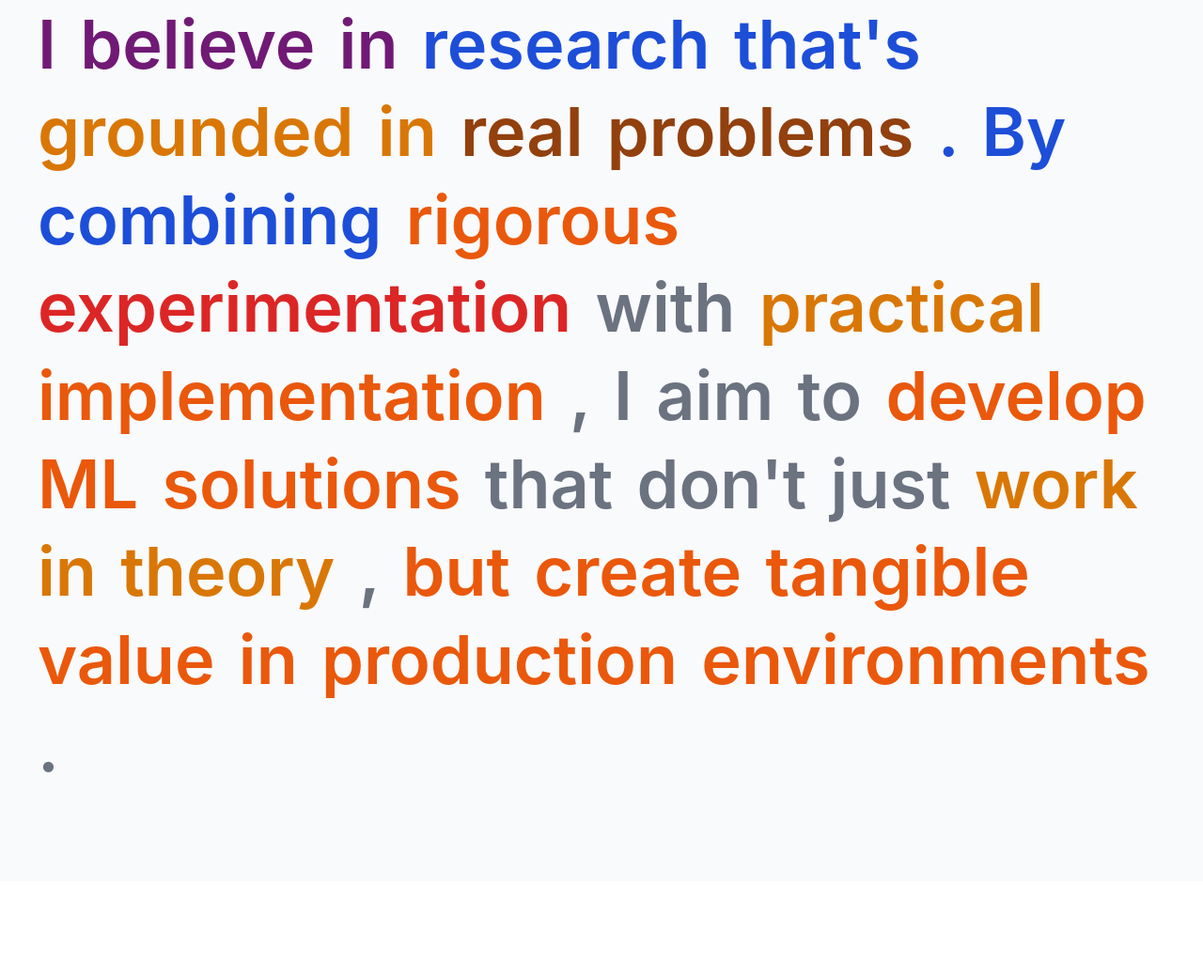
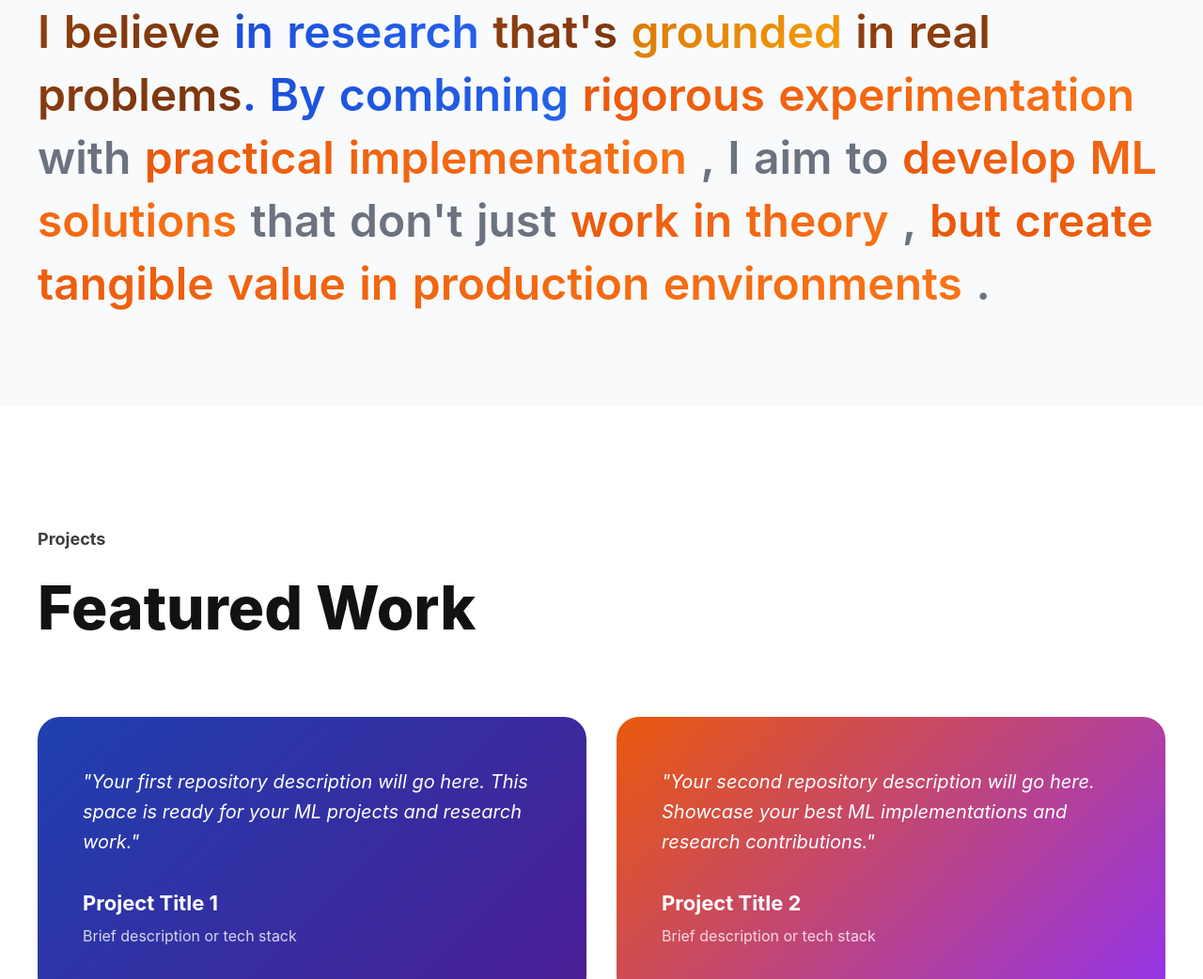
Before and after one commit to sntsemilio/sntsemilio.github.io, a plain HTML site: page index.html in a window 1280 px wide. Shown: the part 2515-3557 px from the top of the page at 94% size. Drawn offline with Linux system fonts and the light colour scheme.

Commit message:
approach section dimentsions restored

```diff
--- a/index.html
+++ b/index.html
@@ -72,30 +72,27 @@
         </div>
     </section>
 
-    <!-- Approach Section -->
+   <!-- Approach Section -->
     <section class="approach">
         <div class="container">
             <h2 class="approach-title">Approach</h2>
             <div class="approach-divider"></div>
             <p class="approach-text">
-                <span class="text-purple">I believe in </span>
-                <span class="text-blue">research that's </span>
-                <span class="text-amber">grounded in </span>
-                <span class="text-brown">real problems</span>
-                <span class="text-blue">. By </span>
-                <span class="text-blue">combining </span>
-                <span class="text-orange">rigorous </span>
-                <span class="text-red">experimentation </span>
-                <span class="text-gray">with </span>
-                <span class="text-amber">practical </span>
-                <span class="text-orange">implementation</span>
-                <span class="text-gray">, I aim to </span>
-                <span class="text-orange">develop ML solutions </span>
-                <span class="text-gray">that don't just </span>
-                <span class="text-amber">work in theory</span>
-                <span class="text-gray">, </span>
-                <span class="text-orange">but create tangible value in production environments</span>
-                <span class="text-gray">.</span>
+                <span class="text-brown">I believe</span>
+                <span class="text-blue"> in research</span>
+                <span class="text-brown"> that's</span>
+                <span class="text-amber"> grounded</span>
+                <span class="text-brown"> in real problems</span><span class="text-blue">. By combining</span>
+                <span class="text-orange"> rigorous experimentation</span>
+                <span class="text-gray"> with</span>
+                <span class="text-orange"> practical implementation</span>
+                <span class="text-gray"> , I aim to</span>
+                <span class="text-orange"> develop ML solutions</span>
+                <span class="text-gray"> that don't just</span>
+                <span class="text-orange"> work in theory</span>
+                <span class="text-gray"> ,</span>
+                <span class="text-orange"> but create tangible value in production environments</span>
+                <span class="text-gray"> .</span>
             </p>
         </div>
     </section>
--- a/styles.css
+++ b/styles.css
@@ -311,10 +311,57 @@ body {
 }
 
 .approach-text {
-    font-size: clamp(2rem, 4vw, 4rem);
+    font-size: clamp(1.75rem, 3.5vw, 3.5rem);
     font-weight: 600;
-    line-height: 1.3;
-    word-spacing: 0.1em;
+    line-height: 1.4;
+    word-spacing: 0.05em;
+}
+
+/* Colorful Text Styling with Gradients */
+.text-purple {
+    background: linear-gradient(135deg, #701a75 0%, #92400e 100%);
+    -webkit-background-clip: text;
+    -webkit-text-fill-color: transparent;
+    background-clip: text;
+}
+
+.text-blue {
+    background: linear-gradient(135deg, #1d4ed8 0%, #2563eb 100%);
+    -webkit-background-clip: text;
+    -webkit-text-fill-color: transparent;
+    background-clip: text;
+}
+
+.text-amber {
+    background: linear-gradient(135deg, #d97706 0%, #f59e0b 100%);
+    -webkit-background-clip: text;
+    -webkit-text-fill-color: transparent;
+    background-clip: text;
+}
+
+.text-brown {
+    background: linear-gradient(135deg, #92400e 0%, #78350f 100%);
+    -webkit-background-clip: text;
+    -webkit-text-fill-color: transparent;
+    background-clip: text;
+}
+
+.text-orange {
+    background: linear-gradient(135deg, #ea580c 0%, #f97316 100%);
+    -webkit-background-clip: text;
+    -webkit-text-fill-color: transparent;
+    background-clip: text;
+}
+
+.text-red {
+    background: linear-gradient(135deg, #dc2626 0%, #ef4444 100%);
+    -webkit-background-clip: text;
+    -webkit-text-fill-color: transparent;
+    background-clip: text;
+}
+
+.text-gray {
+    color: #6b7280;
 }
 
 /* Colorful Text Styling */
@@ -607,7 +654,7 @@ body {
     }
 
     .approach-text {
-        font-size: 1.5rem;
+        font-size: 1.25rem;
     }
 }
 
@@ -630,7 +677,7 @@ body {
     }
 
     .approach-text {
-        font-size: 1.25rem;
+        font-size: 1.125rem;
     }
 }
 
@@ -658,6 +705,6 @@ body {
     }
 
     .approach-text {
-        font-size: 4.5rem;
+        font-size: 3rem;
     }
 }
```
